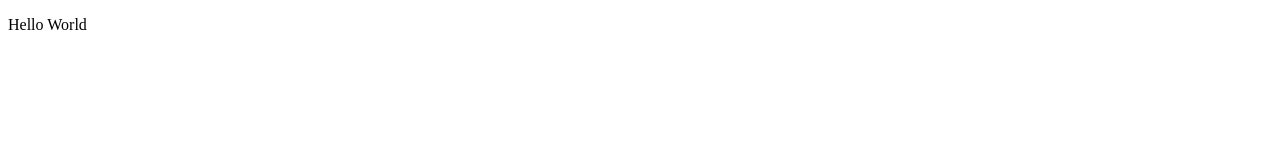
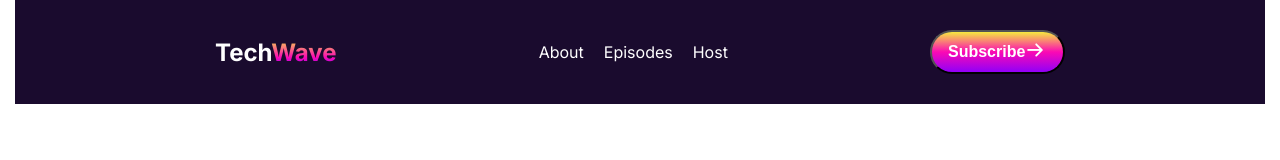
Before and after one commit to sajedulshakil/B13-A02-Techwave, a plain HTML site: page index.html in a window 1280 px wide. Drawn offline with Linux system fonts and the light colour scheme.

Commit message:
navbar section complete

```diff
--- /dev/null
+++ b/index.css
@@ -0,0 +1,91 @@
+@import url('https://fonts.googleapis.com/css2?family=Inter:ital,opsz,wght@0,14..32,100..900;1,14..32,100..900&display=swap');
+
+body{
+     font-family: "Inter", sans-serif;
+}
+
+/* universal */
+*{
+    margin: 0;
+    padding: 0;
+    box-sizing: border-box;
+}
+
+
+/* navbar section */
+
+.navbar-heading{
+   width: 1250px;
+   /* height: 92px; */
+    display: flex;
+    margin: 0 auto;
+    justify-content: space-between;
+    /* padding: 20px 200px; */
+    padding: 20px;
+    /* border: 2px solid red; */
+    background-color: #1A0B2E;
+    align-items: center;
+    padding: 30px 200px;
+}
+
+
+.menu{
+    display: flex;
+  gap: 20px;
+  color: #FFFFFF;
+}
+
+.heading-style{
+    color: #FFFFFF;
+}
+
+
+.rgb-light{
+     background: linear-gradient(#F7E93F, #F9797A, #FB09B4, #9100F8);
+      color: transparent;
+      background-clip: text;
+}
+
+
+.btn{
+    width: 135px;
+    height: 44px;
+    padding: 12px 16px;
+    border-radius: 1000px;
+     background: linear-gradient(#F7E93F, #FB09B4, #9100F8);
+     color: #FFFFFF;
+     font-size: 16px;
+     font-weight: 600;
+     display: flex;
+     align-items: center;
+}
+
+
+.hamburger-icon {
+    display: none;
+    color: #FFFFFF;
+    font-size: 1.5rem;
+}
+
+
+
+@media screen and (max-width: 576px) {
+  .menu {
+        display: none; /* hide menu items */
+    }
+
+ .hamburger-icon{
+        display: block; /* show hamburger icon */
+
+    }
+
+    .btn {
+        display: none; /* optional: hide subscribe button */
+    }
+
+    .navbar-heading {
+        justify-content: space-between;
+        width: 100%;
+        padding: 20px;
+    }
+}
--- a/index.html
+++ b/index.html
@@ -4,9 +4,31 @@
     <meta charset="UTF-8">
     <meta name="viewport" content="width=device-width, initial-scale=1.0">
     <title>Document</title>
+    <link rel="stylesheet" href="index.css">
+     <link rel="stylesheet" href="https://cdnjs.cloudflare.com/ajax/libs/font-awesome/7.0.1/css/all.min.css" integrity="sha512-2SwdPD6INVrV/lHTZbO2nodKhrnDdJK9/kg2XD1r9uGqPo1cUbujc+IYdlYdEErWNu69gVcYgdxlmVmzTWnetw==" crossorigin="anonymous" referrerpolicy="no-referrer" />
 </head>
 <body>
-    <p>Hello World
-    </p>
+   <header>
+    <nav class="navbar-heading">
+        <div>
+            <h1 class="heading-style">Tech<span class="rgb-light">Wave</span></h1>
+
+        </div>
+
+        <div class="menu">
+
+            <p>About</p>
+            <p>Episodes</p>
+            <p>Host</p>
+
+        </div>
+
+        <div>
+            <button class="btn">Subscribe <span><img src="assets/ArrowRight.png" alt=""></span></button>
+        </div>
+
+        <img class="hamburger-icon" src="assets/hamburger-menu.png" alt="">
+    </nav>
+   </header>
 </body>
 </html>
```
Also changed, not shown: assets/ArrowRight.png (added).
